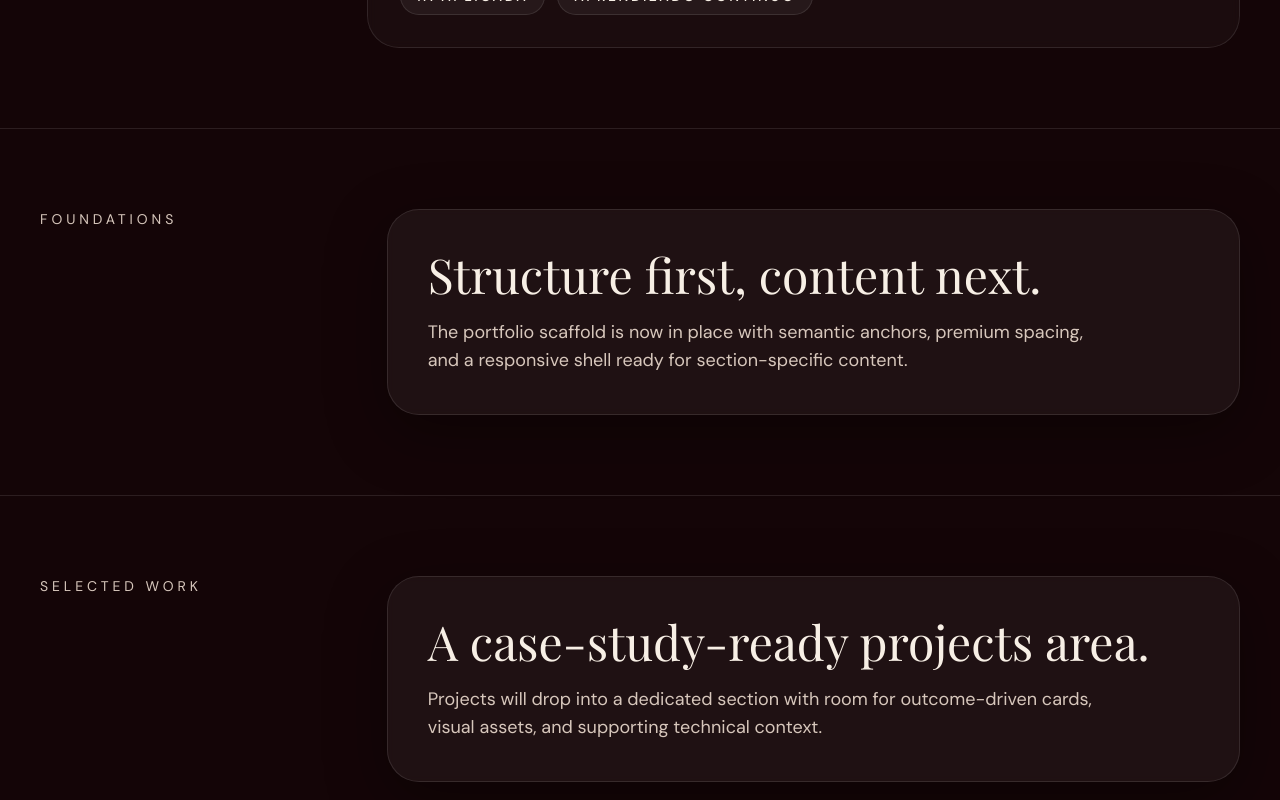
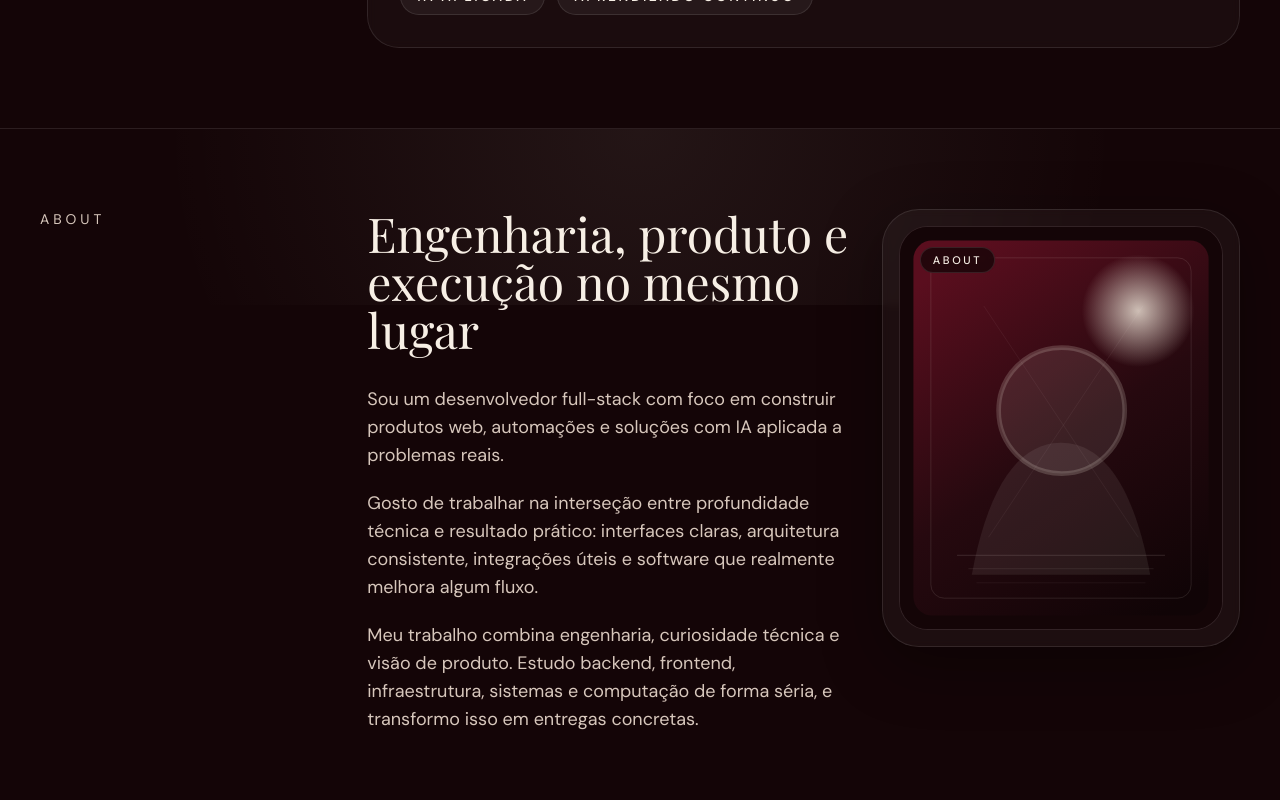
Before and after one commit to jordanogiacomet/portfolio-jordano, a Next.js app: page / in a window 1280 px wide. Shown: the part 2860-3660 px from the top of the page. Built offline with nearby package versions, Linux system fonts and the light colour scheme; a web font is replaced by a local one.

Commit message:
feat: US-005 - About section

```diff
--- a/app/page.tsx
+++ b/app/page.tsx
@@ -1,3 +1,4 @@
+import { About } from "@/components/About";
 import { Footer } from "@/components/Footer";
 import { Hero } from "@/components/Hero";
 import { Navbar } from "@/components/Navbar";
@@ -5,13 +6,6 @@ import { Proof } from "@/components/Proof";
 import { Services } from "@/components/Services";
 
 const sections = [
-  {
-    id: "about",
-    eyebrow: "Foundations",
-    title: "Structure first, content next.",
-    description:
-      "The portfolio scaffold is now in place with semantic anchors, premium spacing, and a responsive shell ready for section-specific content."
-  },
   {
     id: "projects",
     eyebrow: "Selected Work",
@@ -37,6 +31,7 @@ export default function HomePage() {
         <Hero />
         <Services />
         <Proof />
+        <About />
 
         {sections.map((section) => (
           <section
--- /dev/null
+++ b/components/About.tsx
@@ -0,0 +1,85 @@
+import Image from "next/image";
+
+import aboutContent from "@/data/about.json";
+
+type AboutContent = {
+  sectionLabel: string;
+  headline: string;
+  bio: string[];
+  profileImage: string;
+};
+
+const content = aboutContent as AboutContent;
+
+export function About() {
+  return (
+    <section
+      id="about"
+      aria-labelledby="about-heading"
+      className="relative border-b border-white/10 px-4 py-20 sm:px-6 lg:px-10"
+    >
+      <div
+        aria-hidden="true"
+        className="absolute inset-x-0 top-0 h-44 bg-[radial-gradient(circle_at_top,_rgba(243,235,221,0.07),_transparent_72%)]"
+      />
+      <div
+        aria-hidden="true"
+        className="absolute left-[12%] top-24 h-48 w-48 rounded-full bg-accent/10 blur-3xl"
+      />
+
+      <div className="relative mx-auto max-w-7xl">
+        <div className="grid gap-8 lg:grid-cols-[0.32fr_1fr] lg:gap-12">
+          <div>
+            <p className="text-sm uppercase tracking-[0.28em] text-text-secondary">
+              {content.sectionLabel}
+            </p>
+          </div>
+
+          <div className="grid gap-8 xl:grid-cols-[minmax(0,1.05fr)_minmax(18rem,0.78fr)] xl:items-start">
+            <div>
+              <header className="max-w-3xl">
+                <h2
+                  id="about-heading"
+                  className="font-display text-4xl text-text-primary sm:text-5xl"
+                >
+                  {content.headline}
+                </h2>
+              </header>
+
+              <div className="mt-8 space-y-5">
+                {content.bio.map((paragraph) => (
+                  <p
+                    key={paragraph}
+                    className="max-w-2xl text-base leading-8 text-text-secondary sm:text-lg"
+                  >
+                    {paragraph}
+                  </p>
+                ))}
+              </div>
+            </div>
+
+            <div>
+              <div className="rounded-[2.3rem] border border-white/10 bg-white/[0.04] p-4 shadow-panel backdrop-blur-sm">
+                <div className="relative overflow-hidden rounded-[1.8rem] border border-white/10 bg-[#1b090c]">
+                  <div className="absolute left-5 top-5 z-10 rounded-full border border-white/10 bg-[#120406]/75 px-3 py-1 text-[11px] font-medium uppercase tracking-[0.24em] text-text-primary backdrop-blur-sm">
+                    {content.sectionLabel}
+                  </div>
+
+                  <div className="relative aspect-[4/5]">
+                    <Image
+                      src={content.profileImage}
+                      alt="Editorial profile placeholder representing Jordano Giacomet Tomazoni"
+                      fill
+                      sizes="(min-width: 1280px) 26rem, (min-width: 1024px) 38vw, 100vw"
+                      className="object-cover"
+                    />
+                  </div>
+                </div>
+              </div>
+            </div>
+          </div>
+        </div>
+      </div>
+    </section>
+  );
+}
--- /dev/null
+++ b/data/about.json
@@ -0,0 +1,10 @@
+{
+  "sectionLabel": "About",
+  "headline": "Engenharia, produto e execução no mesmo lugar",
+  "bio": [
+    "Sou um desenvolvedor full-stack com foco em construir produtos web, automações e soluções com IA aplicada a problemas reais.",
+    "Gosto de trabalhar na interseção entre profundidade técnica e resultado prático: interfaces claras, arquitetura consistente, integrações úteis e software que realmente melhora algum fluxo.",
+    "Meu trabalho combina engenharia, curiosidade técnica e visão de produto. Estudo backend, frontend, infraestrutura, sistemas e computação de forma séria, e transformo isso em entregas concretas."
+  ],
+  "profileImage": "/images/profile-placeholder.svg"
+}
--- a/prd.json
+++ b/prd.json
@@ -199,7 +199,7 @@
         "Gosto de trabalhar na interseção entre profundidade técnica e resultado prático: interfaces claras, arquitetura consistente, integrações úteis e software que realmente melhora algum fluxo.",
         "Meu trabalho combina engenharia, curiosidade técnica e visão de produto. Estudo backend, frontend, infraestrutura, sistemas e computação de forma séria, e transformo isso em entregas concretas."
       ],
-      "profileImage": "/images/profile-placeholder.jpg"
+      "profileImage": "/images/profile-placeholder.svg"
     },
     "process.json": {
       "heading": "Um processo enxuto para construir com clareza",
@@ -454,7 +454,7 @@
     {
       "id": "US-005",
       "title": "About section",
-      "passes": false,
+      "passes": true,
       "description": "Build a two-column about section with large heading, bio paragraphs, and visual support image.",
       "acceptanceCriteria": [
         "Section heading and bio text sourced from data/about.json",
```
Also changed, not shown: progress.txt, public/images/profile-placeholder.svg (added), 1 other file (tests, documents, lock files or other folders).
